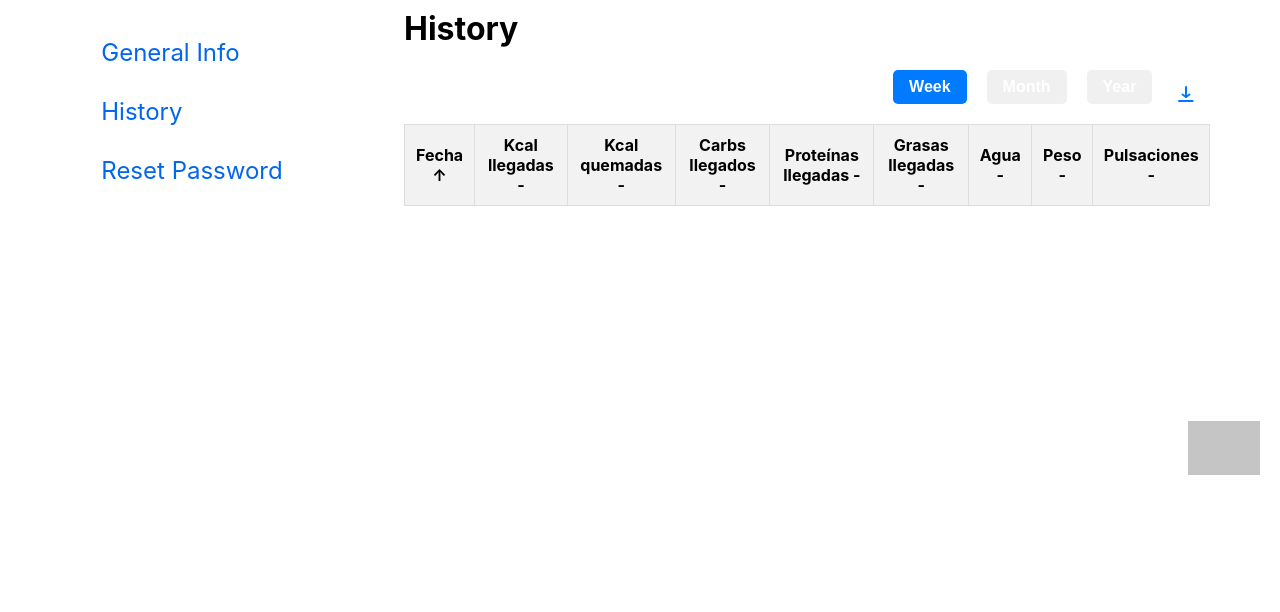
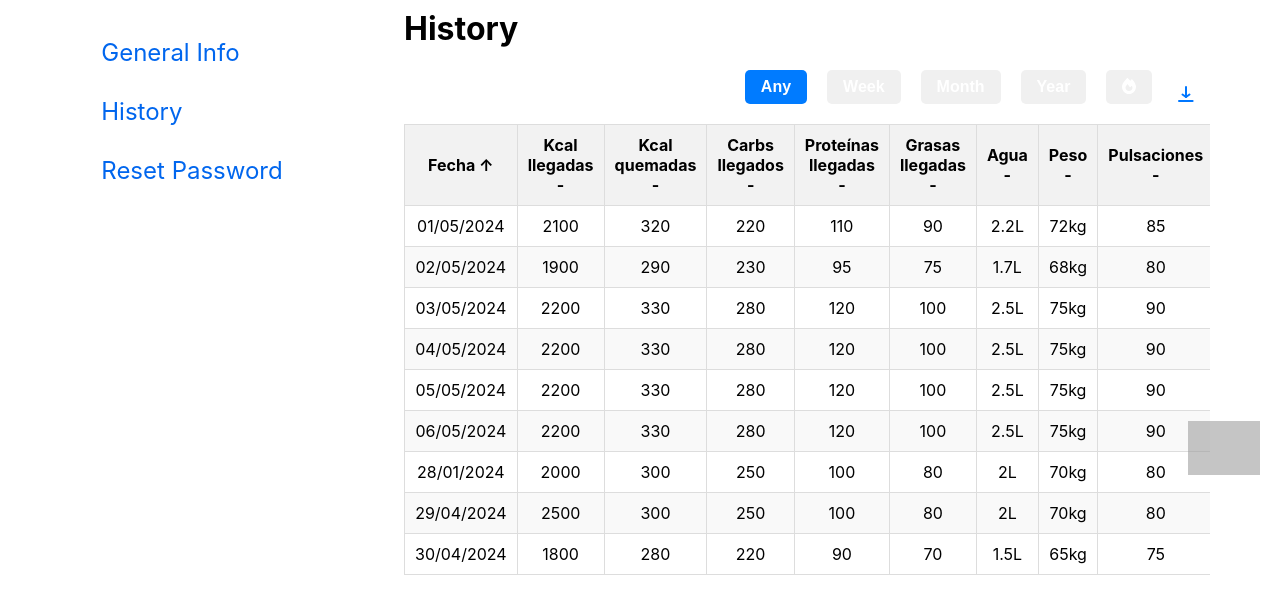
Before and after one commit to PS-G12/PS.G12, a React (Create React App) app in the folder client/: page /history in a window 1280 px wide. Shown: the part 301-913 px from the top of the page. Before the commit the page ends 800 px from the top, so only its background shows below. Built offline with nearby package versions, Linux system fonts and the light colour scheme; grey boxes are pictures that could not be loaded; a web font is replaced by a local one.

Commit message:
historial acabado

```diff
--- a/client/src/components/filterByTimeHistory/filterByTimeHistory.css
+++ b/client/src/components/filterByTimeHistory/filterByTimeHistory.css
@@ -4,7 +4,7 @@
     margin-bottom: 20px;
   }
 
-  .filter-button {
+  .filter-button, .fire-button{
     background-color: #f0f0f0;
     border: none;
     border-radius: 5px;
@@ -14,13 +14,49 @@
     transition: background-color 0.3s ease;
   }
 
-  .filter-button.active {
+  .filter-button.active, .fire-button.active {
     background-color: #007bff;
     color: #fff;
   }
 
+  .fire-button.active {
+    background-color: #f29d35;
+    animation: fire 0.5s infinite alternate, sparks 0.2s infinite;
+  }
+
+  @keyframes fire {
+    0% {
+      transform: scale(1);
+      box-shadow: 0 0 10px #f29d35, inset 0 0 10px #f29d35;
+    }
+    50% {
+      transform: scale(1.1);
+      box-shadow: 0 0 20px #f29d35, inset 0 0 20px #f29d35;
+    }
+    100% {
+      transform: scale(1);
+      box-shadow: 0 0 10px #f29d35, inset 0 0 10px #f29d35;
+    }
+  }
+
+  @keyframes sparks {
+    0% {
+      box-shadow: 0 0 10px #f29d35, inset 0 0 10px #f29d35;
+    }
+    50% {
+      box-shadow: 0 0 20px #ffcc00, inset 0 0 10px #f29d35;
+    }
+    100% {
+      box-shadow: 0 0 10px #f29d35, inset 0 0 10px #f29d35;
+    }
+  }
+
   .filter-button:hover {
     background-color: #dcdcdc;
+  }
+
+  .fire-button:hover {
+    background-color: #d88d31;
   }
 
 
--- a/client/src/components/filterByTimeHistory/filterByTimeHistory.js
+++ b/client/src/components/filterByTimeHistory/filterByTimeHistory.js
@@ -1,10 +1,19 @@
-import React, { useState, useEffect } from "react";
+import React, { useState } from "react";
 import './filterByTimeHistory.css';
+import { FontAwesomeIcon } from '@fortawesome/react-fontawesome';
+import { faFire } from '@fortawesome/free-solid-svg-icons';
+
 
 const FilterByTimeHistory = ({data, onFilter}) => {
-  const [selectedFilter, setSelectedFilter] = useState('week');
+
+  /*Variable provisional*/
+  const kcalObjective = 2100;
+
+
+  const [selectedFilter, setSelectedFilter] = useState('any');
   const [selectedMonth, setSelectedMonth] = useState(null);
   const [selectedYear, setSelectedYear] = useState(null);
+  const [isFired, setIsFired] = useState(false);
 
   const handleFilterChange = (filter) => {
     setSelectedFilter(filter);
@@ -23,6 +32,33 @@ const FilterByTimeHistory = ({data, onFilter}) => {
     applyFilter('year', year);
   };
 
+  const handleFireClick = () => {
+    setIsFired(!isFired);
+
+    let filteredData = [...data];
+
+    if (selectedFilter === 'month') {
+      filteredData = filteredData.filter(entry => {
+        const dateParts = entry.date.split('/');
+        return parseInt(dateParts[1]) === selectedMonth;
+      });
+    }
+
+    if (selectedFilter === 'year') {
+      filteredData = filteredData.filter(entry => {
+        const dateParts = entry.date.split('/');
+        return parseInt(dateParts[2]) === selectedYear;
+      });
+    }
+
+    if (!isFired) {
+      filteredData = filteredData.filter(entry => {
+        return entry.value1 > kcalObjective;
+      });
+    }
+
+    onFilter(filteredData);
+  };
 
 
 
@@ -63,6 +99,10 @@ const FilterByTimeHistory = ({data, onFilter}) => {
       if (filter === 'year') {
         return filterEntries(entry, 'year', value);
       }
+
+      if (filter === 'any') {
+        return filterEntries(entry, 'any');
+      }
     });
 
     onFilter(filteredData);
@@ -75,7 +115,6 @@ const FilterByTimeHistory = ({data, onFilter}) => {
       <div className={selectedFilter === 'month' || selectedFilter === 'year' ? "select-container" : ""}>
         {selectedFilter === 'month' && (
           <select value={selectedMonth} onChange={handleMonthChange}>
-            <option value={null}>All Months</option>
             <option value={1}>January</option>
             <option value={2}>February</option>
             <option value={3}>March</option>
@@ -93,7 +132,6 @@ const FilterByTimeHistory = ({data, onFilter}) => {
 
         {selectedFilter === 'year' && (
           <select value={selectedYear} onChange={handleYearChange}>
-            <option value={null}>All Years</option>
             {years.map((year) => (
               <option key={year} value={year}>
                 {year}
@@ -104,6 +142,12 @@ const FilterByTimeHistory = ({data, onFilter}) => {
       </div>
 
 
+      <button
+        className={`filter-button ${selectedFilter === 'any' ? 'active' : ''}`}
+        onClick={() => handleFilterChange('any')}
+      >
+        Any
+      </button>
       <button
         className={`filter-button ${selectedFilter === 'week' ? 'active' : ''}`}
         onClick={() => handleFilterChange('week')}
@@ -122,6 +166,11 @@ const FilterByTimeHistory = ({data, onFilter}) => {
       >
         Year
       </button>
+      <button
+        className={`fire-button ${isFired ? 'active' : ''}`}
+        onClick={handleFireClick}
+      ><FontAwesomeIcon icon={faFire} />
+      </button>
     </div>
   );
 };
--- a/client/src/pages/profile/history.js
+++ b/client/src/pages/profile/history.js
@@ -34,6 +34,8 @@ const ProfileHistory = () => {
 
 
 
+
+
     const dataObjects = [
         {
             date: "28/01/2024",
@@ -48,7 +50,7 @@ const ProfileHistory = () => {
         },
         {
             date: "29/04/2024",
-            value1: 2000,
+            value1: 2500,
             value2: 300,
             value3: 250,
             value4: 100,
@@ -142,7 +144,7 @@ const ProfileHistory = () => {
     const [classBtn, setClassBtn] = useState("");
 
 
-    const [filteredData, setFilteredData] = useState([]);
+    const [filteredData, setFilteredData] = useState(dataObjects);
 
     const handleFilter = (filteredData) => {
         setFilteredData(filteredData);
@@ -384,6 +386,7 @@ const ProfileHistory = () => {
                                     <polyline points="4.5 8.5 8 11 11.5 8.5" class="svg-out"></polyline>
                                     <path d="M8,1 L8,11" class="svg-out"></path>
                                 </svg>
+
                             </div>
                                 <a class="credit" href="https://dribbble.com/shots/4570587-Download-micro-interaction" target="_blank"><img src="https://cdn.dribbble.com/assets/logo-footer-hd-a05db77841b4b27c0bf23ec1378e97c988190dfe7d26e32e1faea7269f9e001b.png" alt=""></img></a>
                             </div>
```
